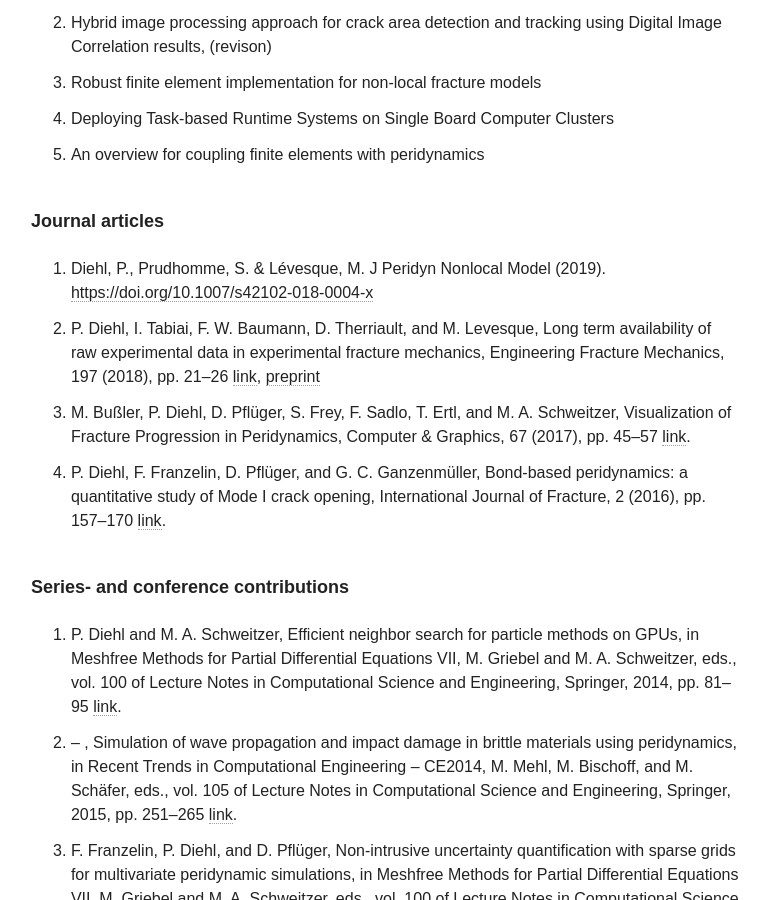
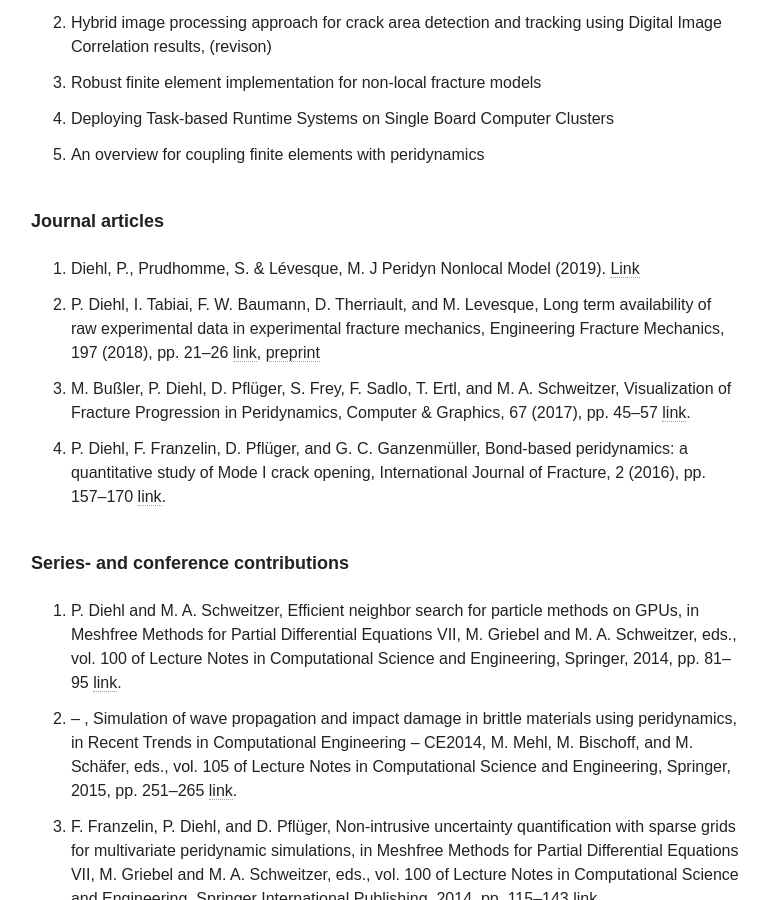
Before and after one commit to diehlpk/diehlpk.github.io, a Jekyll site: the page built from cv/index.md, in a window 1280 px wide and 900 px high, scrolled down 1752 px. Shown: the whole window, without its empty margins (255-1024 px from the left). Built offline with Jekyll 4.4.1, drawn with Linux system fonts in a browser that asks for light colours; nearby versions of some CDN libraries; some web fonts are replaced.

Commit message:
Update CV

```diff
--- a/cv/index.md
+++ b/cv/index.md
@@ -44,7 +44,7 @@
 1. An overview for coupling finite elements with peridynamics
 
 ###### Journal articles
-1. Diehl, P., Prudhomme, S. & Lévesque, M. J Peridyn Nonlocal Model (2019). [https://doi.org/10.1007/s42102-018-0004-x](https://doi.org/10.1007/s42102-018-0004-x)
+1. Diehl, P., Prudhomme, S. & Lévesque, M. J Peridyn Nonlocal Model (2019). [Link](https://doi.org/10.1007/s42102-018-0004-x)
 1. P. Diehl, I. Tabiai, F. W. Baumann, D. Therriault, and M. Levesque, Long
 term availability of raw experimental data in experimental fracture mechanics, Engineering
 Fracture Mechanics, 197 (2018), pp. 21–26 [link](https://doi.org/10.1016/j.engfracmech.2018.04.030), [preprint](https://arxiv.org/abs/1803.07622)
```
